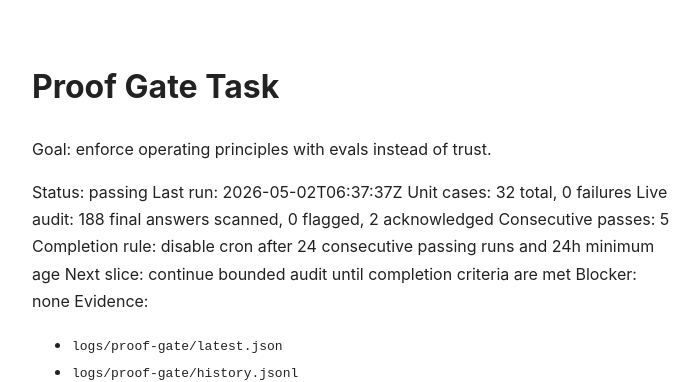
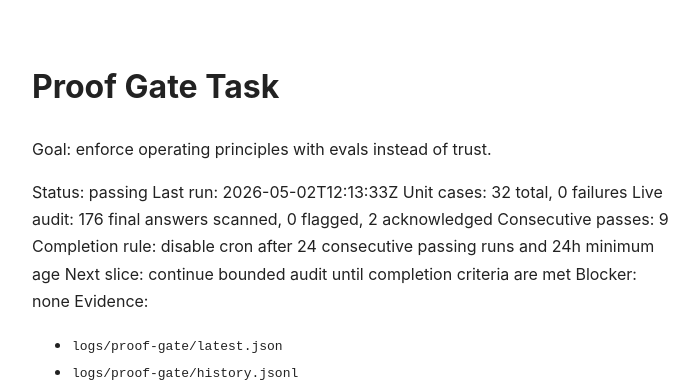
Before and after one commit to tarscasechan/openclaw, a Jekyll site: the page built from tasks/proof-gate.md, in a window 1280 px wide. Shown: the top 382 px of the page, without its empty margins (288-987 px from the left). Built offline with Jekyll 4.4.1, drawn with Linux system fonts in a browser that asks for light colours; our own code applies the rules of GitHub Pages for plain Markdown files.

Commit message:
proof gate: refresh run status and audit counts
Prompt: git checkpoint cron detected changes in proof gate eval output.
Context:
- Updated last-run timestamp to 2026-05-02T12:13:33Z
- Live audit: 176 final answers scanned (down from 188), 0 flagged, 2 acknowledged
- Consecutive passes increased from 5 to 9
- No failures across 32 unit cases

```diff
--- a/tasks/proof-gate.md
+++ b/tasks/proof-gate.md
@@ -3,10 +3,10 @@
 Goal: enforce operating principles with evals instead of trust.
 
 Status: passing
-Last run: 2026-05-02T06:37:37Z
+Last run: 2026-05-02T12:13:33Z
 Unit cases: 32 total, 0 failures
-Live audit: 188 final answers scanned, 0 flagged, 2 acknowledged
-Consecutive passes: 5
+Live audit: 176 final answers scanned, 0 flagged, 2 acknowledged
+Consecutive passes: 9
 Completion rule: disable cron after 24 consecutive passing runs and 24h minimum age
 Next slice: continue bounded audit until completion criteria are met
 Blocker: none
```
